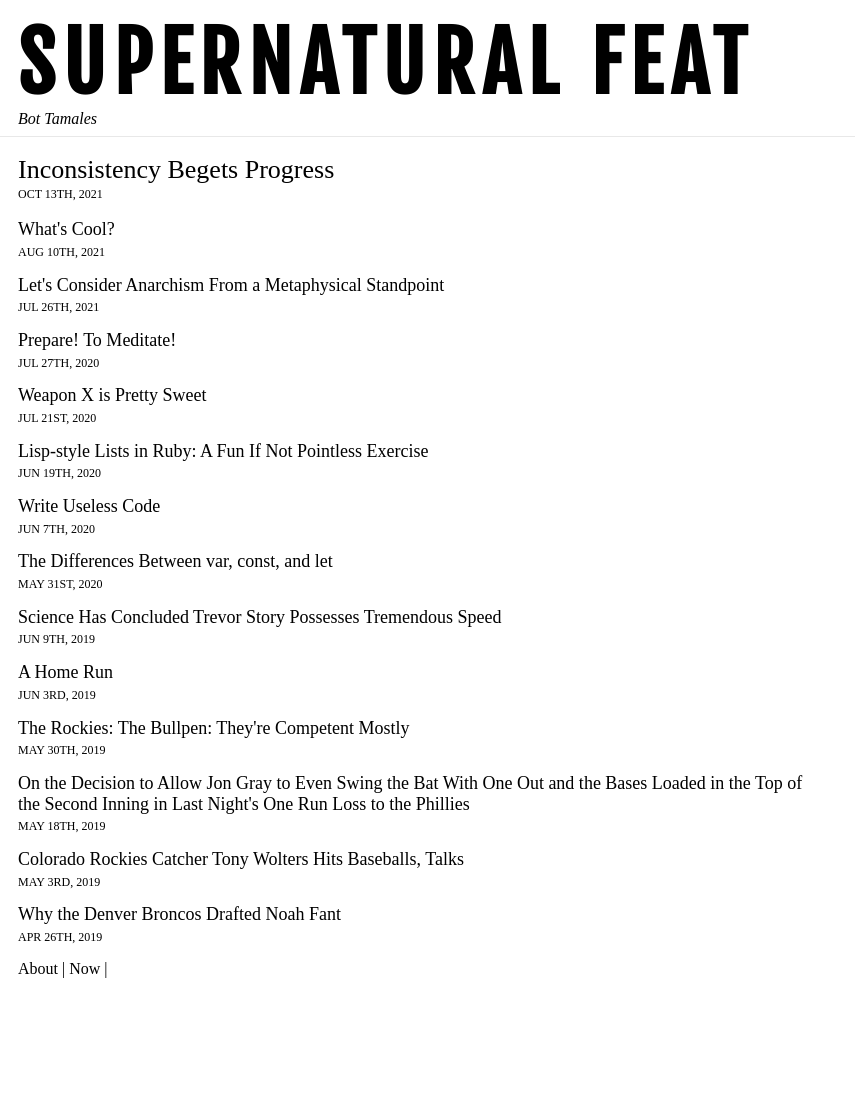
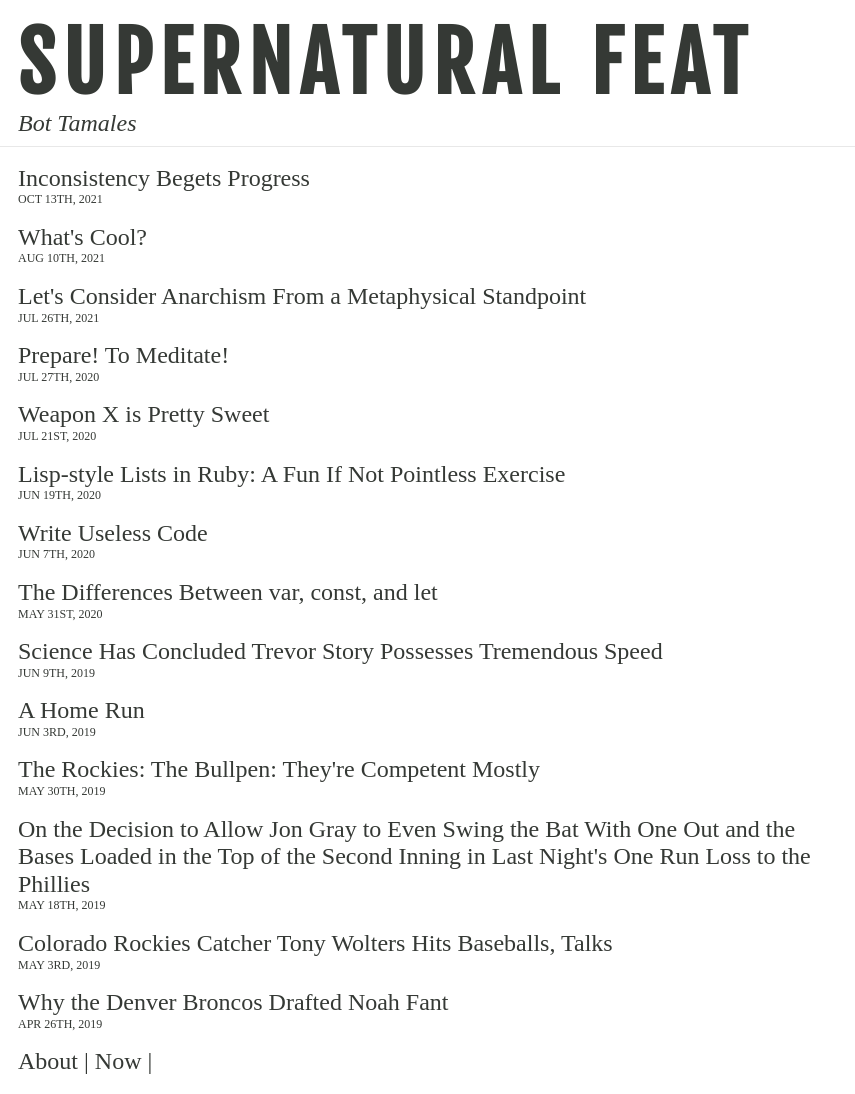
Before and after one commit to jgoggles/jgoggles.github.io, a Jekyll site: the page built from index.html, in a window 1280 px wide. Shown: the whole page, without its empty margins (0-855 px from the left). Built offline with Jekyll 4.4.1, drawn with Linux system fonts in a browser that asks for light colours; before the commit the page ends 996 px from its top, so only the background shows below that.

Commit message:
Stylz (#14)

```diff
--- a/_sass/_base.scss
+++ b/_sass/_base.scss
@@ -1,7 +1,12 @@
 @import "variables";
 
+body {
+  color: #353935;
+  font-size: 24px;
+}
+
 a {
-  color: black;
+  color: #353935;
   text-decoration: none;
 }
 a:hover,
@@ -46,24 +51,15 @@ blockquote {
 .container {
   padding: 18px;
   max-width: 800px;
-
-  p {
-    font-size: 18px;
-  }
-}
-
-.post-link:first-child {
-  font-size: 26px;
-  div {
-    margin-bottom: -10px;
-  }
 }
 
 .post-link {
   a {
     display: block;
+    div {
+      margin-bottom: -10px;
+    }
   }
-  font-size: 18px;
   margin-bottom: 14px;
   span {
     font-size: 12px;
--- a/_sass/_lg-screen.scss
+++ b/_sass/_lg-screen.scss
@@ -1,11 +1,11 @@
 @media (min-width: 768px) {
   h1 {
-    font-size: 5em;
+    font-size: 80px;
     letter-spacing: 0.1em;
   }
 
   h2 {
-    font-size: 3em;
+    font-size: 48px;
     letter-spacing: 0.05em;
   }
 
```
